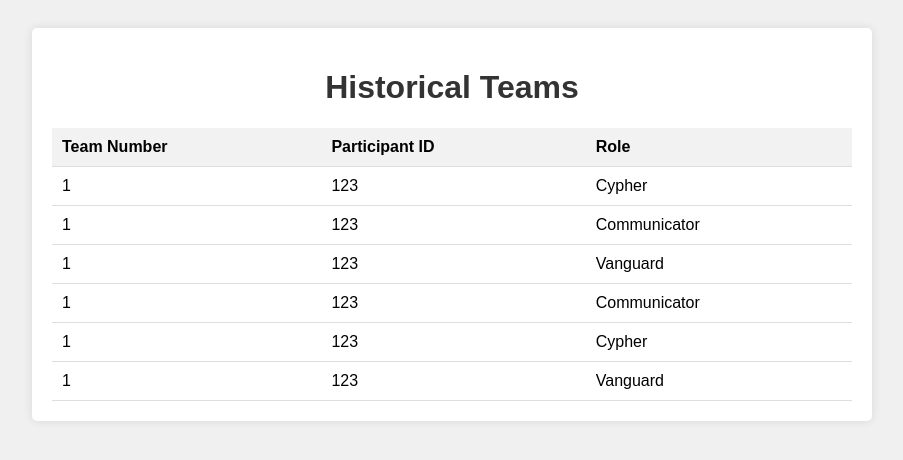
After one commit to IO-Stiv/Steadfast, a Flask app: template templates/admin/historical_team.html in a window 1280 px wide. The commit adds this page. Shown: the top 460 px of the page, without its empty margins (188-1091 px from the left). Run offline with Flask 3, Linux system fonts and the light colour scheme; the template is opened without the code that fills it: values that come from a table or form of the project are taken from there, others are empty.

Commit message:
update comment and clear button

```diff
--- a/app.py
+++ b/app.py
@@ -1,6 +1,6 @@
 from flask import Flask, request, jsonify, render_template
 from flask_sqlalchemy import SQLAlchemy
-from flask_admin import Admin
+from flask_admin import Admin, AdminIndexView, BaseView, expose
 from flask_admin.contrib.sqla import ModelView
 from threading import Lock
 import os
@@ -17,7 +17,7 @@ app.config['SQLALCHEMY_TRACK_MODIFICATIONS'] = False
 
 # Initialize the database
 db = SQLAlchemy(app)
-admin = Admin(app, name='Admin', template_mode='bootstrap3')
+
 
 # Define a model for participants
 class Participant(db.Model):
@@ -25,15 +25,43 @@ class Participant(db.Model):
     participant_id = db.Column(db.String(50), nullable=False)
     role = db.Column(db.String(50), nullable=True)
 
+
+class HistoricalTeam(db.Model):
+    id = db.Column(db.Integer, primary_key=True)
+    team_number = db.Column(db.Integer, nullable=False)
+    participant_id = db.Column(db.String(50), nullable=False)
+    role = db.Column(db.String(50), nullable=False)
+
+
 with app.app_context():
     db.create_all()
 
-# Add the Participant model to the admin interface
+
+# Custom Admin Index View
+class MyAdminIndexView(AdminIndexView):
+    @expose('/')
+    def index(self):
+        # Fetch the list of teams and their participants
+        teams_data = []
+        for team in teams:
+            team_data = [{'participant_id': p.participant_id, 'role': p.role} for p in team]
+            teams_data.append(team_data)
+        return self.render('admin_index.html', teams=teams_data)
+
+
+# Admin view for historical teams
+class HistoricalTeamsView(BaseView):
+    @expose('/')
+    def index(self):
+        historical_teams = db.session.query(HistoricalTeam.team_number, HistoricalTeam.participant_id,
+                                            HistoricalTeam.role).all()
+        return self.render('admin/historical_teams.html', historical_teams=historical_teams)
+
+
+# Initialize the Admin interface
+admin = Admin(app, name='Admin', template_mode='bootstrap3', index_view=MyAdminIndexView())
 admin.add_view(ModelView(Participant, db.session))
-
-# Create the database and the table
-with app.app_context():
-    db.create_all()
+admin.add_view(HistoricalTeamsView(name='Historical Teams', endpoint='historical_teams'))
 
 # This will hold the participants' queue and teams
 participants_queue = []
@@ -43,10 +71,12 @@ queue_lock = Lock()
 # Roles to be assigned
 roles = ['Cypher', 'Vanguard', 'Communicator']
 
+
 # Endpoint to serve the HTML page
 @app.route('/')
 def index():
     return render_template('index.html')
+
 
 # Endpoint for participants to join the queue
 @app.route('/join', methods=['POST'])
@@ -72,14 +102,23 @@ def join_queue():
             random.shuffle(roles)
 
             # Assign roles to each participant in the group
+            team_number = len(teams) + 1
             for i, participant in enumerate(group):
                 participant.role = roles[i]
                 db.session.add(participant)  # Add participant back to session to update role
 
-            db.session.commit()  # Commit all role changes at once
+                # Save the team to historical data
+                historical_team_entry = HistoricalTeam(
+                    team_number=team_number,
+                    participant_id=participant.participant_id,
+                    role=participant.role
+                )
+                db.session.add(historical_team_entry)
+
+            db.session.commit()  # Commit all role changes and historical data at once
 
             teams.append(group)
-            group_message = f"Welcome Team ({', '.join([f'{p.participant_id} as {p.role}' for p in group])}). Please email xxx@example.com to join the experiment."
+            group_message = f"Welcome Team ({', '.join([f'{p.participant_id} as {p.role}' for p in group])}). Please enter Zoom room xxx-xxx to join the experiment. Make sure you will use your prolific ID as your nick name."
             return jsonify(group_message), 200
         else:
             return jsonify("Waiting for more participants"), 200
@@ -95,12 +134,14 @@ def check_status():
             "teams": [[{'name': p.participant_id, 'role': p.role} for p in team] for team in teams]
         }), 200
 
+
 # Endpoint to get all participants
 @app.route('/participants', methods=['GET'])
 def get_participants():
     participants = Participant.query.all()
     participant_list = [{'id': p.id, 'participant_id': p.participant_id, 'role': p.role} for p in participants]
     return jsonify(participant_list), 200
+
 
 # Endpoint to update a participant
 @app.route('/participants/<int:id>', methods=['PUT'])
@@ -115,6 +156,7 @@ def update_participant(id):
     db.session.commit()
     return jsonify("Participant updated"), 200
 
+
 # Endpoint to delete a participant
 @app.route('/participants/<int:id>', methods=['DELETE'])
 def delete_participant(id):
@@ -126,5 +168,23 @@ def delete_participant(id):
     db.session.commit()
     return jsonify("Participant deleted"), 200
 
+
+# Route for refreshing (clearing) teams
+@app.route('/admin/refresh_teams', methods=['GET'])
+def refresh_teams():
+    global teams
+    with queue_lock:
+        # Clear the teams list
+        teams.clear()
+
+        # Optionally, remove roles from participants in the database
+        participants = Participant.query.all()
+        for participant in participants:
+            participant.role = None
+        db.session.commit()
+
+    return jsonify({"status": "success"}), 200
+
+
 if __name__ == '__main__':
     app.run(host='0.0.0.0', port=int(os.environ.get('PORT', 5001)), debug=True)
--- /dev/null
+++ b/templates/admin/historical_team.html
@@ -0,0 +1,63 @@
+<!DOCTYPE html>
+<html lang="en">
+<head>
+    <meta charset="UTF-8">
+    <meta name="viewport" content="width=device-width, initial-scale=1.0">
+    <title>Historical Teams</title>
+    <style>
+        body {
+            font-family: Arial, sans-serif;
+            background-color: #f0f0f0;
+            padding: 20px;
+        }
+        .container {
+            background: #fff;
+            padding: 20px;
+            border-radius: 5px;
+            box-shadow: 0 0 10px rgba(0, 0, 0, 0.1);
+            max-width: 800px;
+            margin: 0 auto;
+        }
+        h1 {
+            text-align: center;
+            color: #333;
+        }
+        table {
+            width: 100%;
+            border-collapse: collapse;
+            margin-top: 20px;
+        }
+        th, td {
+            padding: 10px;
+            text-align: left;
+            border-bottom: 1px solid #ddd;
+        }
+        th {
+            background-color: #f2f2f2;
+        }
+    </style>
+</head>
+<body>
+    <div class="container">
+        <h1>Historical Teams</h1>
+        <table>
+            <thead>
+                <tr>
+                    <th>Team Number</th>
+                    <th>Participant ID</th>
+                    <th>Role</th>
+                </tr>
+            </thead>
+            <tbody>
+                {% for team in historical_teams %}
+                <tr>
+                    <td>{{ team.team_number }}</td>
+                    <td>{{ team.participant_id }}</td>
+                    <td>{{ team.role }}</td>
+                </tr>
+                {% endfor %}
+            </tbody>
+        </table>
+    </div>
+</body>
+</html>
--- a/templates/index.html
+++ b/templates/index.html
@@ -30,6 +30,7 @@
             border-radius: 5px;
             box-shadow: 0 0 10px rgba(0, 0, 0, 0.1);
             max-width: 300px;
+            text-align: center;
         }
         h1 {
             color: #333;
```
Also changed, not shown: templates/admin_index.html (added, +81 -0 lines), instance/participants.db, 1 other file.
